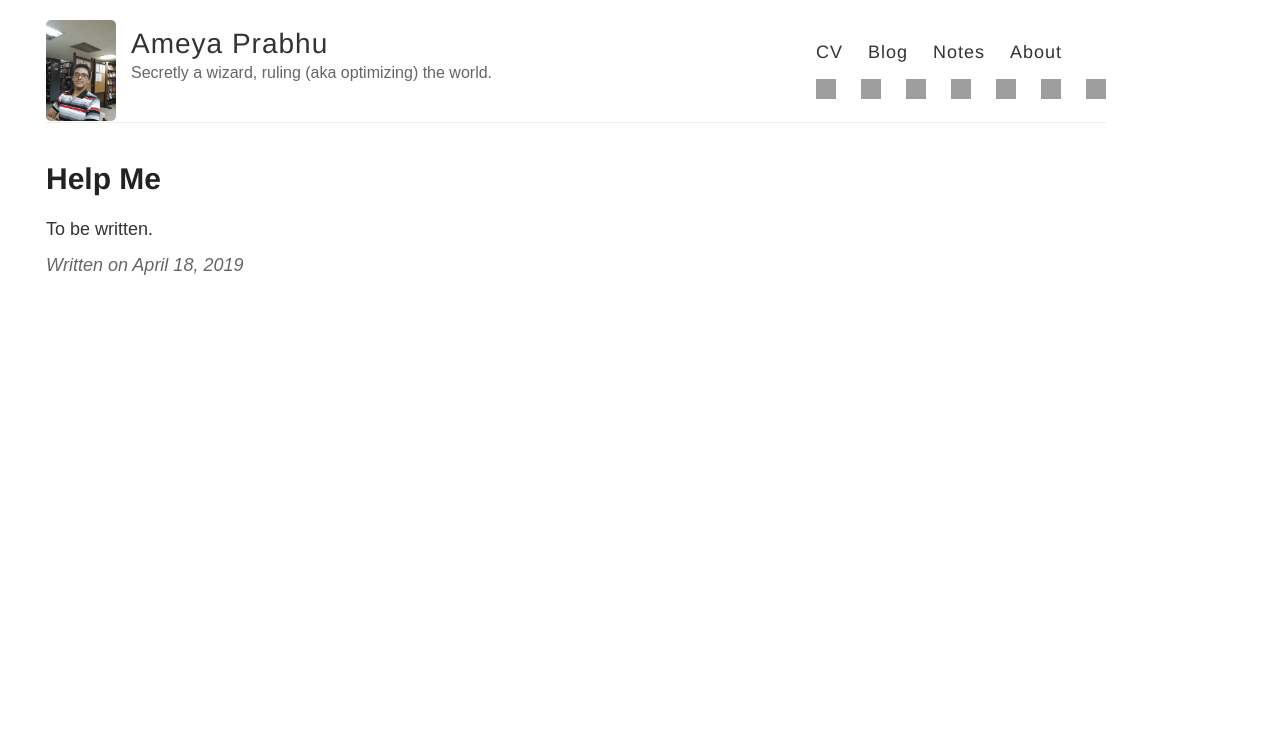
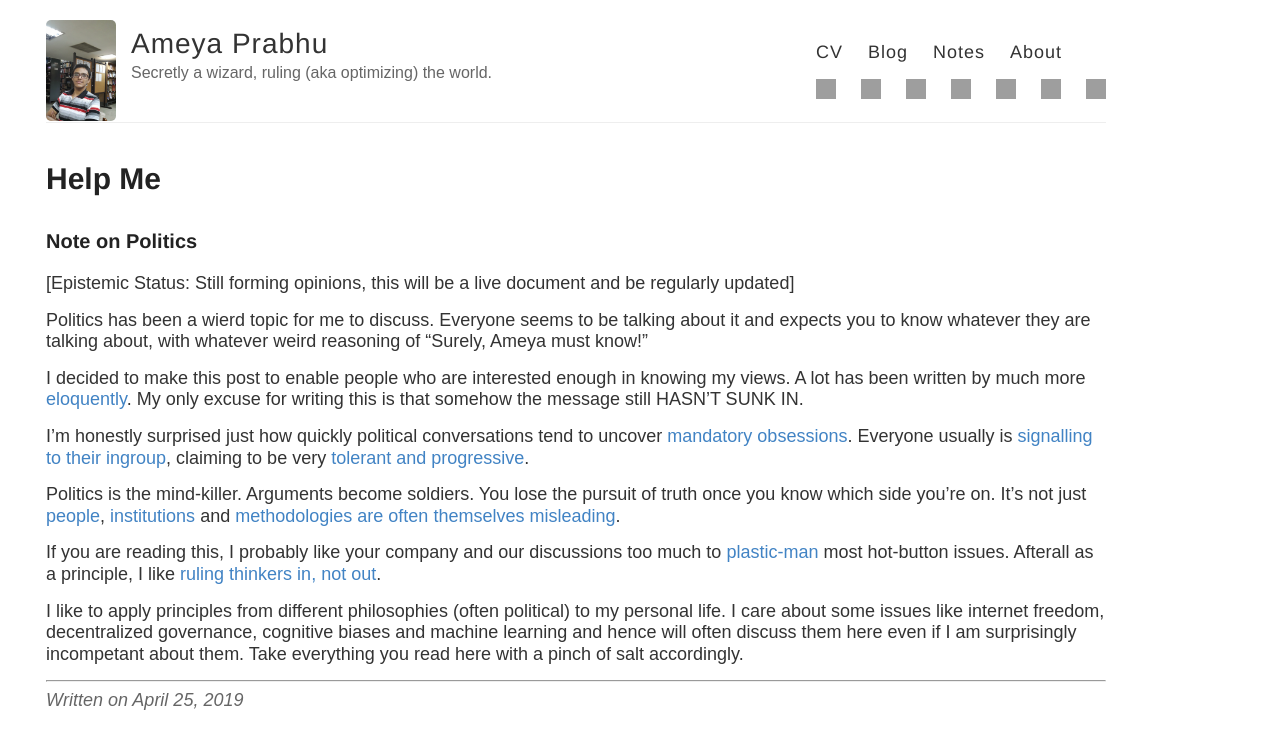
Before and after one commit to bayesianconspirator/bayesianconspirator.github.io, a Jekyll site: the page built from blog/politics.md, in a window 1280 px wide. Shown: the top 749 px of the page. Built offline with Jekyll 4.4.1, drawn with Linux system fonts in a browser that asks for light colours; some web fonts are replaced; comment, search, counter and statistics services are not loaded; grey boxes are pictures that could not be loaded.

Commit message:
Added politics post v1

```diff
--- a/blog/politics.md
+++ b/blog/politics.md
@@ -10,7 +10,23 @@ tags:
 - politics
 - signalling
 - people
-date: 2019-04-18
+date: 2019-04-25
 ---
 
-To be written.
+### Note on Politics
+
+[Epistemic Status: Still forming opinions, this will be a live document and be regularly updated]
+
+Politics has been a wierd topic for me to discuss. Everyone seems to be talking about it and expects you to know whatever they are talking about, with whatever weird reasoning of "Surely, Ameya must know!"
+
+I decided to make this post to enable people who are interested enough in knowing my views. A lot has been written by much more [eloquently](https://www.lesswrong.com/s/3ELrPerFTSo75WnrH). My only excuse for writing this is that somehow the message still HASN’T SUNK IN.
+
+I'm honestly surprised just how quickly political conversations tend to uncover [mandatory obsessions](https://putanumonit.com/2018/11/07/mandatory-obsessions/). Everyone usually is [signalling to their ingroup](slatestarcodex.com/2016/04/04/the-ideology-is-not-the-movement/), claiming to be very [tolerant and progressive](https://slatestarcodex.com/2014/09/30/i-can-tolerate-anything-except-the-outgroup/).
+
+Politics is the mind-killer. Arguments become soldiers. You lose the pursuit of truth once you know which side you’re on. It's not just [people](https://medium.com/incerto/the-intellectual-yet-idiot-13211e2d0577), [institutions](https://slatestarcodex.com/2014/05/23/ssc-gives-a-graduation-speech/) and [methodologies]((http://www.stat.columbia.edu/~gelman/research/unpublished/abandon.pdf)) [are](https://slatestarcodex.com/2014/04/28/the-control-group-is-out-of-control/)  [often](https://slatestarcodex.com/2019/01/14/too-many-people-dare-call-it-conspiracy/) [themselves](https://nintil.com/2016/04/10/on-the-express-acceptance-and-rejection-of-beliefs/) [misleading](https://slatestarcodex.com/2016/08/29/reverse-voxsplaining-drugs-vs-chairs/).
+
+If you are reading this, I probably like your company and our discussions too much to [plastic-man](https://putanumonit.com/2016/09/16/plastic-men/) most hot-button issues. Afterall as a principle, I like [ruling thinkers in, not out](https://slatestarcodex.com/2019/02/26/rule-genius-in-not-out/).
+
+I like to apply principles from different philosophies (often political) to my personal life. I care about some issues like internet freedom, decentralized governance, cognitive biases and machine learning and hence will often discuss them here even if I am surprisingly incompetant about them. Take everything you read here with a pinch of salt accordingly.
+
+---
```
